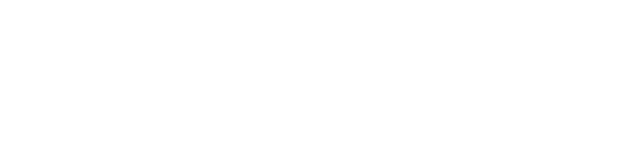
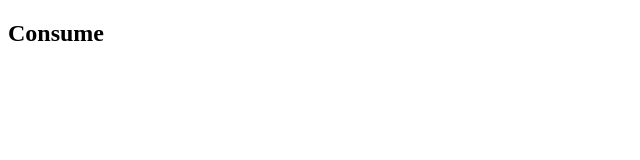
Before and after one commit to Kukuru12/collaboration-, a plain HTML site: page index.html in a window 1280 px wide. Shown: the whole page, without its empty margins (0-640 px from the left). Drawn offline with Linux system fonts and the light colour scheme.

Commit message:
fitur baru

```diff
--- a/hello.js
+++ b/hello.js
@@ -1 +1,3 @@
-console.log("Hello world");
+console.log("Hello world")
+
+console.log("Ohayo")
--- a/index.html
+++ b/index.html
@@ -7,6 +7,7 @@
       <title>Javascript - Lesson1</title>
    </head>
    <body>
+      <h2>Consume</h2>
       <script src="kondisi1.js"></script>
    </body>
 </html>
```
